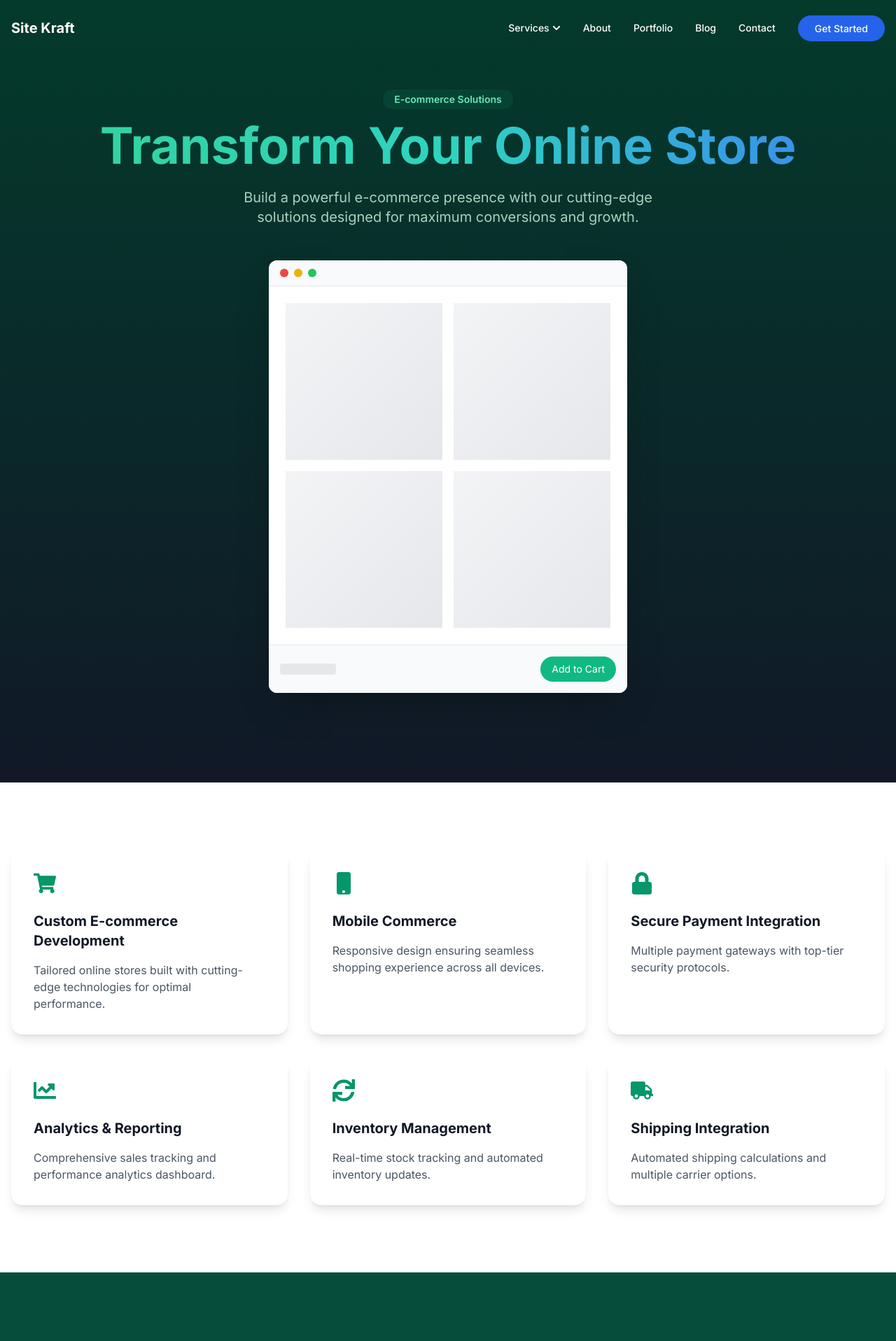
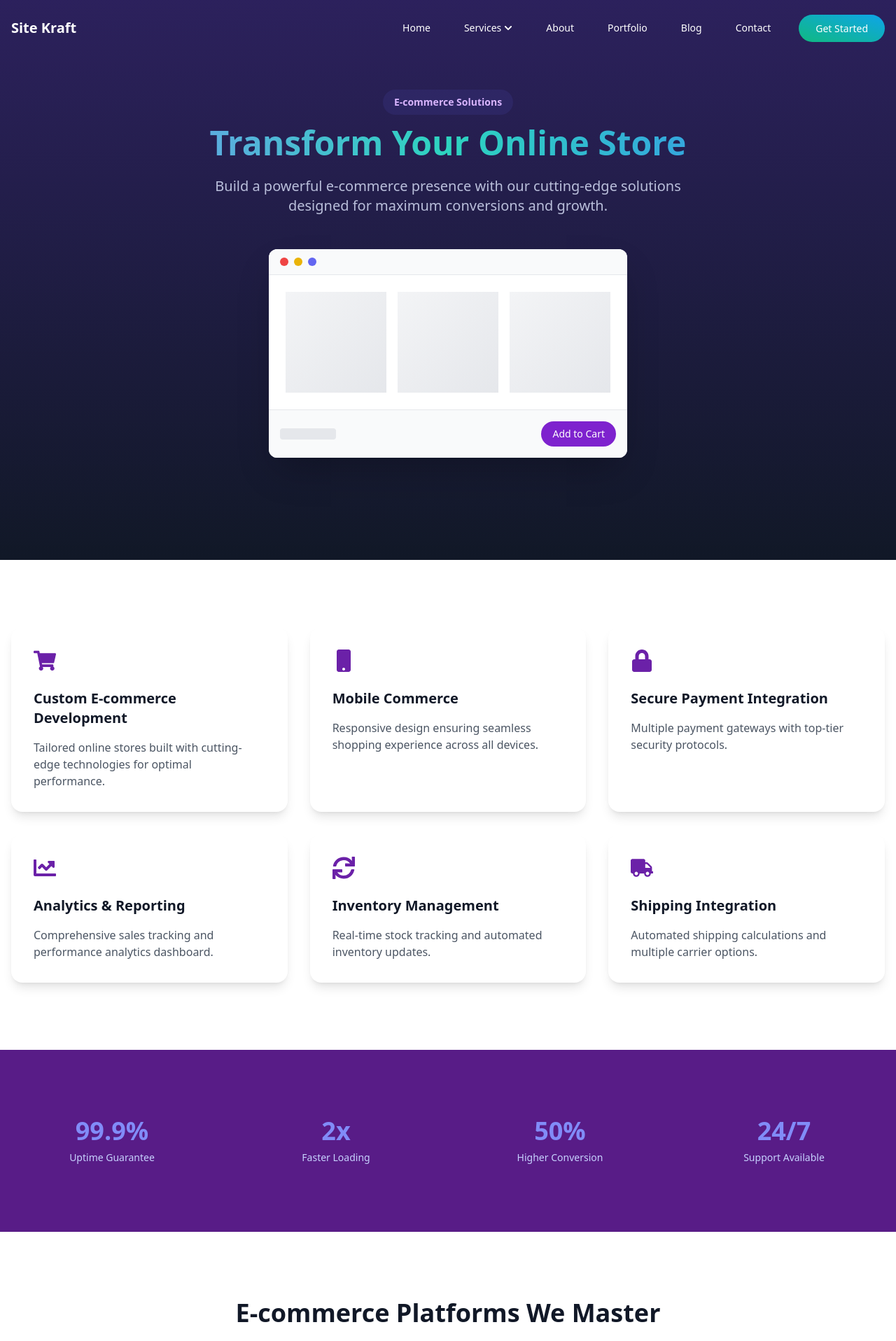
Before and after one commit to Nanguti/site-kraft, a Next.js app: page /services/ecommerce in a window 1280 px wide. Shown: the top 1916 px of the page at 70% size. Built offline with nearby package versions, Linux system fonts and the light colour scheme.

Commit message:
UI improvement

```diff
--- a/app/layout.tsx
+++ b/app/layout.tsx
@@ -1,11 +1,14 @@
 import type { Metadata } from "next";
-import { Inter } from "next/font/google";
+import { Plus_Jakarta_Sans } from "next/font/google";
 import "./globals.css";
 import Navbar from "@/components/layout/Navbar";
 import Footer from "@/components/layout/Footer";
 
-const inter = Inter({ subsets: ["latin"] });
-
+const fontSans = Plus_Jakarta_Sans({
+  subsets: ["latin"],
+  weight: ["200", "300", "400", "600", "700", "800"],
+  variable: "--font-sans",
+});
 export const metadata: Metadata = {
   title: {
     default: "Site Kraft Systems | Web Development & SEO Services in Nairobi",
@@ -38,7 +41,7 @@ export default function RootLayout({
 }) {
   return (
     <html lang="en">
-      <body className={inter.className}>
+      <body className={`${fontSans.variable} font-sans antialiased`}>
         <Navbar />
         <main>{children}</main>
         <Footer />
--- a/app/services/ecommerce/page.tsx
+++ b/app/services/ecommerce/page.tsx
@@ -1,6 +1,7 @@
 "use client";
 
 import { motion, useScroll, useTransform } from "framer-motion";
+import Link from "next/link";
 import { useRef } from "react";
 import {
   FaShoppingCart,
@@ -17,7 +18,7 @@ const services = [
     title: "Custom E-commerce Development",
     description:
       "Tailored online stores built with cutting-edge technologies for optimal performance.",
-    color: "from-emerald-500 to-emerald-600",
+    color: "from-indigo-500 to-indigo-600",
   },
   {
     icon: FaMobile,
@@ -79,10 +80,10 @@ const StorePreview = () => (
     <div className="flex items-center gap-2 border-b border-gray-200 bg-gray-50 px-4 py-3">
       <div className="h-3 w-3 rounded-full bg-red-500" />
       <div className="h-3 w-3 rounded-full bg-yellow-500" />
-      <div className="h-3 w-3 rounded-full bg-green-500" />
+      <div className="h-3 w-3 rounded-full bg-indigo-500" />
     </div>
-    <div className="grid grid-cols-2 gap-4 p-6">
-      {[1, 2, 3, 4].map((item) => (
+    <div className="grid grid-cols-3 gap-4 p-6">
+      {[1, 2, 3].map((item) => (
         <motion.div
           key={item}
           initial={{ opacity: 0 }}
@@ -99,7 +100,7 @@ const StorePreview = () => (
       <motion.button
         whileHover={{ scale: 1.05 }}
         whileTap={{ scale: 0.95 }}
-        className="rounded-full bg-emerald-500 px-4 py-2 text-sm text-white"
+        className="rounded-full bg-purple-700 px-4 py-2 text-sm text-white"
       >
         Add to Cart
       </motion.button>
@@ -119,12 +120,15 @@ const EcommercePage = () => {
   return (
     <div ref={containerRef} className="overflow-hidden">
       {/* Hero Section */}
-      <section className="relative min-h-screen bg-gradient-to-b from-emerald-950 to-gray-900 py-32">
+      <section className="relative min-h-screen bg-gradient-to-b from-indigo-950 to-gray-900 py-32">
         <div className="absolute inset-0">
-          <div className="absolute inset-0 bg-[linear-gradient(45deg,rgba(16,185,129,0.1)_1px,transparent_1px),linear-gradient(-45deg,rgba(16,185,129,0.1)_1px,transparent_1px)] bg-[length:40px_40px]" />
+          <div
+            className="absolute inset-0 bg-[linear-gradient(45deg,rgba(16,185,129,0.1)_1px,transparent_1px),
+          linear-gradient(-45deg,rgba(16,185,129,0.1)_1px,transparent_1px)] bg-[length:40px_40px]"
+          />
           <motion.div
             style={{ y }}
-            className="absolute inset-0 bg-gradient-to-b from-emerald-500/10 to-transparent"
+            className="absolute inset-0 bg-gradient-to-b from-purple-500/10 to-transparent"
           />
         </div>
 
@@ -135,13 +139,16 @@ const EcommercePage = () => {
             transition={{ duration: 0.8 }}
             className="text-center"
           >
-            <span className="mb-4 inline-block rounded-full bg-emerald-500/10 px-4 py-1 text-sm font-semibold text-emerald-300">
+            <span className="mb-4 inline-block rounded-full bg-indigo-500/10 px-4 py-2 text-sm font-semibold text-purple-300">
               E-commerce Solutions
             </span>
-            <h1 className="mb-6 bg-gradient-to-r from-emerald-400 via-teal-400 to-blue-500 bg-clip-text text-5xl font-bold text-transparent md:text-7xl">
+            <h1
+              className="mb-6 bg-gradient-to-r from-indigo-400 via-teal-400 to-blue-500 bg-clip-text
+            text-5xl font-bold text-transparent md:text-5xl"
+            >
               Transform Your Online Store
             </h1>
-            <p className="mx-auto mb-12 max-w-2xl text-xl text-emerald-100/80">
+            <p className="mx-auto mb-12 max-w-2xl text-xl text-indigo-100/80">
               Build a powerful e-commerce presence with our cutting-edge
               solutions designed for maximum conversions and growth.
             </p>
@@ -165,9 +172,10 @@ const EcommercePage = () => {
                 className="group relative overflow-hidden rounded-2xl bg-white p-8 shadow-lg"
               >
                 <div
-                  className={`absolute inset-0 bg-gradient-to-r ${service.color} opacity-0 transition-opacity duration-300 group-hover:opacity-5`}
+                  className={`absolute inset-0 bg-gradient-to-r ${service.color} opacity-0 transition-opacity
+                     duration-300 group-hover:opacity-5`}
                 />
-                <service.icon className="mb-6 h-8 w-8 text-emerald-600" />
+                <service.icon className="mb-6 h-8 w-8 text-purple-800" />
                 <h3 className="mb-4 text-xl font-bold text-gray-900">
                   {service.title}
                 </h3>
@@ -179,7 +187,7 @@ const EcommercePage = () => {
       </section>
 
       {/* Stats Section */}
-      <section className="relative bg-emerald-900 py-24">
+      <section className="relative bg-purple-900 py-24">
         <div className="container mx-auto px-4">
           <div className="grid gap-8 md:grid-cols-4">
             {features.map((feature, index) => (
@@ -190,10 +198,10 @@ const EcommercePage = () => {
                 transition={{ duration: 0.5, delay: index * 0.1 }}
                 className="text-center"
               >
-                <div className="mb-2 text-4xl font-bold text-emerald-400">
+                <div className="mb-2 text-4xl font-bold text-indigo-400">
                   {feature.number}
                 </div>
-                <div className="text-sm text-emerald-200">{feature.label}</div>
+                <div className="text-sm text-indigo-200">{feature.label}</div>
               </motion.div>
             ))}
           </div>
@@ -231,16 +239,14 @@ const EcommercePage = () => {
                   <span className="font-medium text-gray-900">
                     {platform.name}
                   </span>
-                  <span className="text-emerald-600">
-                    {platform.expertise}%
-                  </span>
+                  <span className="text-purple-600">{platform.expertise}%</span>
                 </div>
                 <div className="h-2 overflow-hidden rounded-full bg-gray-200">
                   <motion.div
                     initial={{ width: 0 }}
                     whileInView={{ width: `${platform.expertise}%` }}
                     transition={{ duration: 1, delay: 0.2 }}
-                    className="h-full rounded-full bg-gradient-to-r from-emerald-400 to-emerald-600"
+                    className="h-full rounded-full bg-gradient-to-r from-indigo-400 to-indigo-600"
                   />
                 </div>
               </motion.div>
@@ -250,7 +256,7 @@ const EcommercePage = () => {
       </section>
 
       {/* CTA Section */}
-      <section className="relative overflow-hidden bg-gradient-to-br from-emerald-900 to-emerald-800 py-24">
+      <section className="relative overflow-hidden bg-gradient-to-br from-indigo-900 to-indigo-800 py-24">
         <motion.div
           initial={{ opacity: 0 }}
           whileInView={{ opacity: 1 }}
@@ -260,7 +266,7 @@ const EcommercePage = () => {
           <h2 className="mb-6 text-4xl font-bold text-white">
             Ready to Launch Your Online Store?
           </h2>
-          <p className="mx-auto mb-8 max-w-2xl text-emerald-100/80">
+          <p className="mx-auto mb-8 max-w-2xl text-indigo-100/80">
             Let us discuss how we can help you create a powerful e-commerce
             presence that drives sales and growth.
           </p>
@@ -269,10 +275,14 @@ const EcommercePage = () => {
             whileTap={{ scale: 0.95 }}
             className="relative inline-block"
           >
-            <div className="absolute -inset-1 rounded-full bg-gradient-to-r from-emerald-400 to-teal-400 opacity-75 blur group-hover:opacity-100" />
-            <a
+            <div
+              className="absolute -inset-1 rounded-full bg-gradient-to-r from-indigo-400 to-teal-400 opacity-75
+            blur group-hover:opacity-100"
+            />
+            <Link
               href="/contact"
-              className="relative inline-flex items-center gap-2 rounded-full bg-emerald-600 px-8 py-4 text-lg font-medium text-white transition-colors hover:bg-emerald-700"
+              className="relative inline-flex items-center gap-2 rounded-full bg-indigo-600 px-8 py-4 text-lg font-medium
+               text-white transition-colors hover:bg-indigo-700"
             >
               Start Your Project
               <motion.svg
@@ -290,7 +300,7 @@ const EcommercePage = () => {
                   d="M17 8l4 4m0 0l-4 4m4-4H3"
                 />
               </motion.svg>
-            </a>
+            </Link>
           </motion.div>
         </motion.div>
       </section>
--- a/app/services/seo/page.tsx
+++ b/app/services/seo/page.tsx
@@ -238,10 +238,13 @@ const SEOPage = () => {
             transition={{ duration: 0.8 }}
             className="text-center"
           >
-            <span className="mb-4 inline-block rounded-full bg-indigo-500/10 px-4 py-1 text-sm font-semibold text-indigo-300">
+            <span className="mb-4 inline-block rounded-full bg-indigo-500/10 px-4 py-2 text-sm font-semibold text-indigo-300">
               SEO Services
             </span>
-            <h1 className="mb-6 bg-gradient-to-r from-indigo-400 via-purple-400 to-pink-500 bg-clip-text text-5xl font-bold text-transparent md:text-7xl">
+            <h1
+              className="mb-6 bg-gradient-to-r from-indigo-400 via-purple-400 to-pink-500 bg-clip-text
+            text-5xl font-bold text-transparent md:text-5xl"
+            >
               Dominate Search Rankings
             </h1>
             <p className="mx-auto mb-8 max-w-2xl text-xl text-indigo-100/80">
--- a/app/services/web-development/page.tsx
+++ b/app/services/web-development/page.tsx
@@ -100,8 +100,8 @@ const processSteps = [
 // Add statistics
 const statistics = [
   { value: "99%", label: "Client Satisfaction" },
-  { value: "100+", label: "Projects Delivered" },
-  { value: "85%", label: "Faster Load Times" },
+  { value: "50+", label: "Projects Delivered" },
+  { value: "92%", label: "Faster Load Times" },
   { value: "24/7", label: "Support Available" },
 ];
 
@@ -132,7 +132,10 @@ const WebDevelopment = () => {
             }}
             className="absolute -top-1/2 -right-1/2 h-full w-full bg-gradient-to-br from-blue-500/10 to-purple-500/10 blur-3xl"
           />
-          <div className="absolute inset-0 bg-[linear-gradient(45deg,rgba(59,130,246,0.1)_1px,transparent_1px),linear-gradient(-45deg,rgba(59,130,246,0.1)_1px,transparent_1px)] bg-[length:40px_40px]" />
+          <div
+            className="absolute inset-0 bg-[linear-gradient(45deg,rgba(59,130,246,0.1)_1px,transparent_1px),
+          linear-gradient(-45deg,rgba(59,130,246,0.1)_1px,transparent_1px)] bg-[length:40px_40px]"
+          />
           <motion.div
             style={{ y, opacity }}
             className="absolute inset-0 bg-gradient-to-b from-blue-500/10 to-transparent"
@@ -146,10 +149,13 @@ const WebDevelopment = () => {
             transition={{ duration: 0.8 }}
             className="text-center"
           >
-            <span className="mb-4 inline-block rounded-full bg-blue-500/10 px-4 py-1 text-sm font-semibold text-blue-300">
+            <span className="mb-4 inline-block rounded-full bg-blue-500/10 px-4 py-2 text-sm font-semibold text-blue-300">
               Web Development Services
             </span>
-            <h1 className="mb-6 bg-gradient-to-r from-blue-400 via-cyan-400 to-purple-500 bg-clip-text text-5xl font-bold text-transparent md:text-7xl">
+            <h1
+              className="mb-6 bg-gradient-to-r from-blue-400 via-cyan-400 to-purple-500 bg-clip-text text-4xl
+            font-bold text-transparent md:text-5xl"
+            >
               Crafting Digital Excellence
             </h1>
             <p className="mx-auto mb-8 max-w-2xl text-xl text-blue-100/80">
--- a/components/home/AboutPreview.tsx
+++ b/components/home/AboutPreview.tsx
@@ -49,7 +49,10 @@ const AboutPreview = () => {
     >
       {/* Animated Background */}
       <div className="absolute inset-0 overflow-hidden">
-        <div className="absolute inset-0 bg-[linear-gradient(45deg,rgba(59,130,246,0.1)_1px,transparent_1px),linear-gradient(-45deg,rgba(59,130,246,0.1)_1px,transparent_1px)] bg-[length:40px_40px]" />
+        <div
+          className="absolute inset-0 bg-[linear-gradient(45deg,rgba(59,130,246,0.1)_1px,transparent_1px),
+        linear-gradient(-45deg,rgba(59,130,246,0.1)_1px,transparent_1px)] bg-[length:40px_40px]"
+        />
         <motion.div
           style={{ y, opacity }}
           className="absolute inset-0 bg-gradient-to-b from-blue-500/10 to-transparent"
@@ -65,7 +68,7 @@ const AboutPreview = () => {
             transition={{ duration: 0.8, delay: 0.2 }}
             className="flex flex-col justify-center"
           >
-            <span className="mb-2 inline-block rounded-full bg-blue-500/10 px-4 py-1 text-sm font-semibold text-blue-300">
+            <span className="mb-2 inline-block rounded-full bg-blue-500/10 px-4 py-2 text-sm font-semibold text-blue-300">
               About Us
             </span>
             <h2 className="mb-6 text-4xl font-bold text-white lg:text-5xl">
@@ -113,29 +116,26 @@ const AboutPreview = () => {
 
             <motion.div
               initial={{ opacity: 0, y: 20 }}
-              whileInView={{ opacity: 1, y: 0 }}
-              transition={{ duration: 0.5, delay: 0.4 }}
+              animate={{ opacity: 1, y: 0 }}
+              transition={{ duration: 0.8, delay: 0.6 }}
             >
-              <Link
-                href="/about"
-                className="group inline-flex items-center gap-2 rounded-full bg-blue-600 px-6 py-3 text-white transition-all
-                 hover:bg-blue-700"
+              <motion.a
+                href="/contact"
+                className="group relative inline-flex items-center justify-center overflow-hidden rounded-full bg-gradient-to-r
+               from-blue-500 to-purple-600 p-0.5 text-lg font-semibold text-white"
+                whileHover={{ scale: 1.05 }}
+                whileTap={{ scale: 0.95 }}
               >
-                Learn More About Us
-                <svg
-                  className="h-5 w-5 transition-transform group-hover:translate-x-1"
-                  fill="none"
-                  stroke="currentColor"
-                  viewBox="0 0 24 24"
+                <span
+                  className="relative rounded-full bg-black/10 px-8 py-3.5 transition-all duration-300 ease-out
+              group-hover:bg-black/0"
                 >
-                  <path
-                    strokeLinecap="round"
-                    strokeLinejoin="round"
-                    strokeWidth={2}
-                    d="M17 8l4 4m0 0l-4 4m4-4H3"
-                  />
-                </svg>
-              </Link>
+                  Learn More About Us
+                  <span className="ml-2 inline-block transition-transform duration-300 ease-out group-hover:translate-x-1">
+                    →
+                  </span>
+                </span>
+              </motion.a>
             </motion.div>
           </motion.div>
 
--- a/components/home/HeroSection.tsx
+++ b/components/home/HeroSection.tsx
@@ -150,12 +150,16 @@ const HeroSection = () => {
             transition={{ duration: 0.8, delay: 0.6 }}
           >
             <motion.a
-              href="#contact"
-              className="group relative inline-flex items-center justify-center overflow-hidden rounded-full bg-gradient-to-r from-blue-500 to-purple-600 p-0.5 text-lg font-semibold text-white"
+              href="/contact"
+              className="group relative inline-flex items-center justify-center overflow-hidden rounded-full bg-gradient-to-r
+               from-blue-500 to-purple-600 p-0.5 text-lg font-semibold text-white"
               whileHover={{ scale: 1.05 }}
               whileTap={{ scale: 0.95 }}
             >
-              <span className="relative rounded-full bg-black/10 px-8 py-3.5 transition-all duration-300 ease-out group-hover:bg-black/0">
+              <span
+                className="relative rounded-full bg-black/10 px-8 py-3.5 transition-all duration-300 ease-out
+              group-hover:bg-black/0"
+              >
                 Get Started
                 <span className="ml-2 inline-block transition-transform duration-300 ease-out group-hover:translate-x-1">
                   →
--- a/components/layout/Navbar.tsx
+++ b/components/layout/Navbar.tsx
@@ -1,12 +1,13 @@
 "use client";
 
 import { motion, AnimatePresence } from "framer-motion";
-// import Image from "next/image";
+import Image from "next/image";
 import Link from "next/link";
 import { useEffect, useState } from "react";
 import { FaChevronDown } from "react-icons/fa";
 
 const navigation = [
+  { name: "Home", href: "/" },
   {
     name: "Services",
     href: "#",
@@ -75,9 +76,9 @@ const Navbar = () => {
               >
                 <Link
                   href={item.href}
-                  className={`group flex items-center space-x-1 text-sm font-medium transition-colors ${
+                  className={`group rounded-lg px-2 py-2 flex items-center space-x-1 text-sm font-medium transition-colors ${
                     isScrolled ? "text-gray-700" : "text-white"
-                  } hover:text-blue-600`}
+                  } hover:bg-blue-50 hover:text-blue-600`}
                 >
                   <span>{item.name}</span>
                   {item.dropdownItems && (
@@ -120,7 +121,8 @@ const Navbar = () => {
             <motion.div whileHover={{ scale: 1.05 }} whileTap={{ scale: 0.95 }}>
               <Link
                 href="/contact"
-                className="rounded-full bg-blue-600 px-6 py-2.5 text-sm font-medium text-white transition-colors hover:bg-blue-700"
+                className="rounded-full bg-gradient-to-tr from-emerald-500 to-sky-500 px-6 py-2.5 text-sm
+                font-medium text-white transition-colors hover:bg-blue-700"
               >
                 Get Started
               </Link>
--- /dev/null
+++ b/components/shared/PrimaryButton.tsx
@@ -0,0 +1,32 @@
+import React from "react";
+import { motion, useScroll, useTransform } from "framer-motion";
+
+const PrimaryButton = () => {
+  return (
+    <motion.div
+      initial={{ opacity: 0, y: 20 }}
+      animate={{ opacity: 1, y: 0 }}
+      transition={{ duration: 0.8, delay: 0.6 }}
+    >
+      <motion.a
+        href="/contact"
+        className="group relative inline-flex items-center justify-center overflow-hidden rounded-full
+        bg-gradient-to-r from-blue-500 to-purple-600 p-0.5 text-lg font-semibold text-white"
+        whileHover={{ scale: 1.05 }}
+        whileTap={{ scale: 0.95 }}
+      >
+        <span
+          className="relative rounded-full bg-black/10 px-8 py-3.5 transition-all duration-300
+          ease-out group-hover:bg-black/0"
+        >
+          Learn More About Us
+          <span className="ml-2 inline-block transition-transform duration-300 ease-out group-hover:translate-x-1">
+            →
+          </span>
+        </span>
+      </motion.a>
+    </motion.div>
+  );
+};
+
+export default PrimaryButton;
```
Also changed, not shown: app/portfolio/page.tsx (+16 -4 lines), app/services/design/page.tsx (+23 -9 lines).
